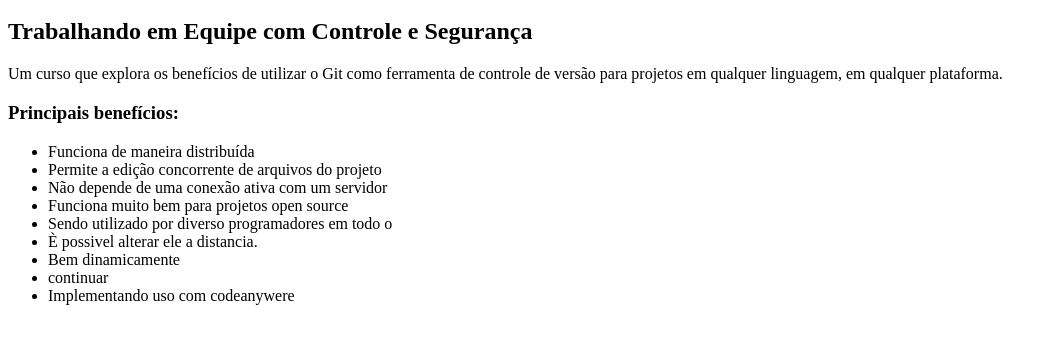
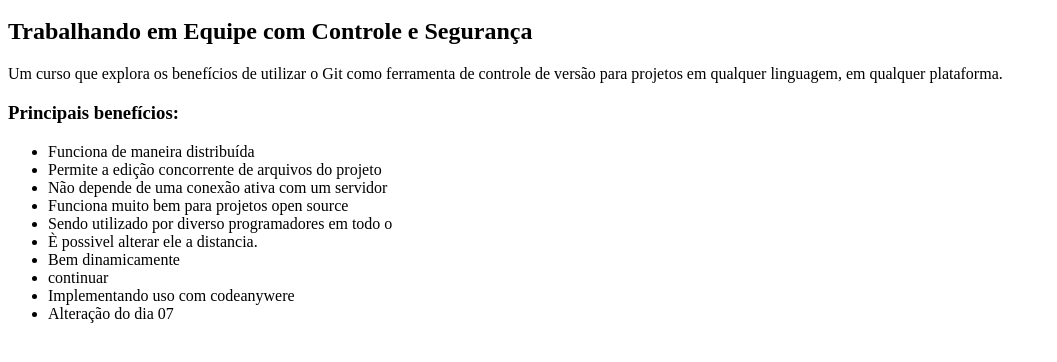
Before and after one commit to loginbyte/-curso-git, a plain HTML site: page index.html in a window 1280 px wide. Shown: the part 48-410 px from the top of the page, without its empty margins (0-1057 px from the left). Drawn offline with Linux system fonts and the light colour scheme.

Commit message:
Servico dia 07

```diff
--- a/index.html
+++ b/index.html
@@ -15,8 +15,8 @@
 			<li>È possivel alterar ele a distancia.</li>
 			<li>Bem dinamicamente</li>
 			<li>continuar</li>
-					<li> Implementando uso com codeanywere</li>
-
+			<li> Implementando uso com codeanywere</li>
+			<li>Alteração do dia 07</li>
         </ul>
 	</body>
 </html>
```
